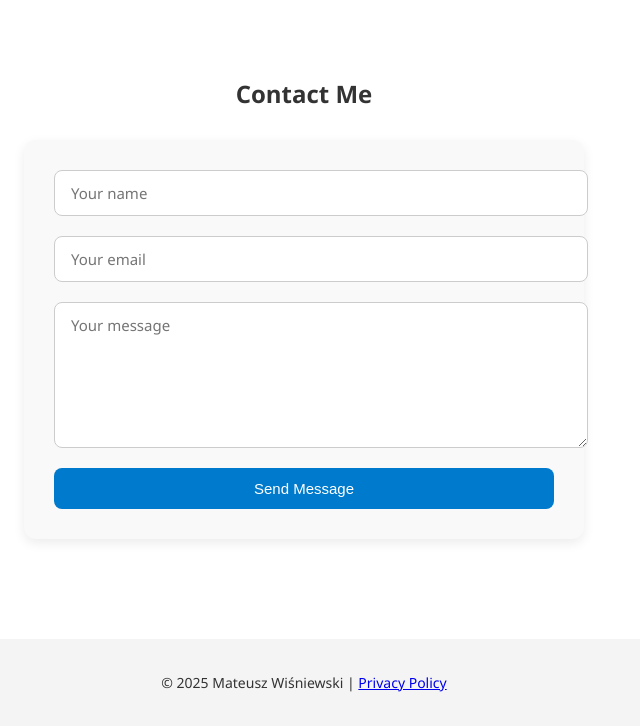
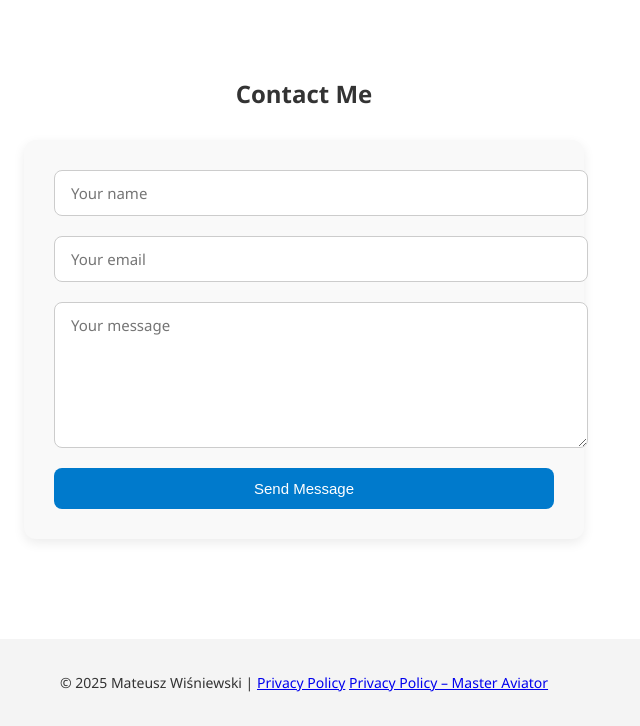
Before and after one commit to mateusz-wisniewski-apps/mateusz-portfolio, a plain HTML site: page index.html in a window 1280 px wide. Shown: the part 1328-2054 px from the top of the page, without its empty margins (336-976 px from the left). Drawn offline with Linux system fonts and the light colour scheme.

Commit message:
Add link to Master Aviator privacy policy

```diff
--- a/index.html
+++ b/index.html
@@ -101,6 +101,7 @@
   <footer>
     <p>&copy; 2025 Mateusz Wiśniewski |
       <a href="privacy-policy.html">Privacy Policy</a>
+      <a href="/privacy-master-aviator.html">Privacy Policy – Master Aviator</a>
     </p>
   </footer>
 
```
